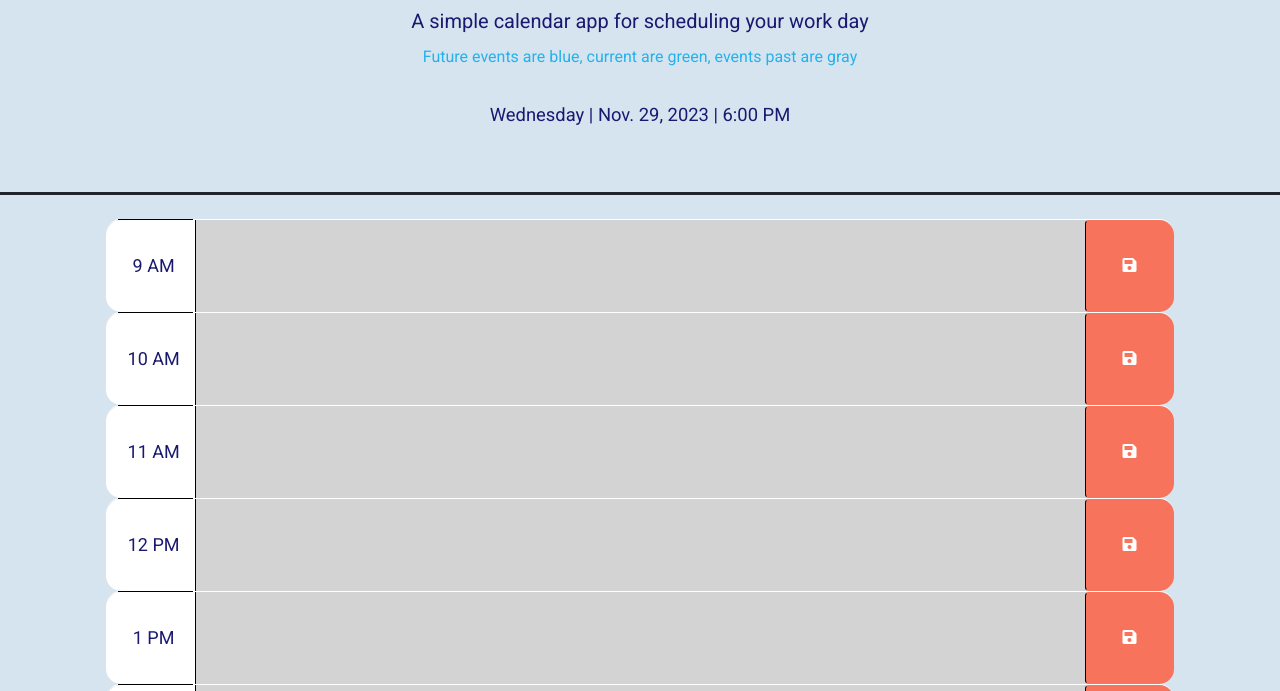
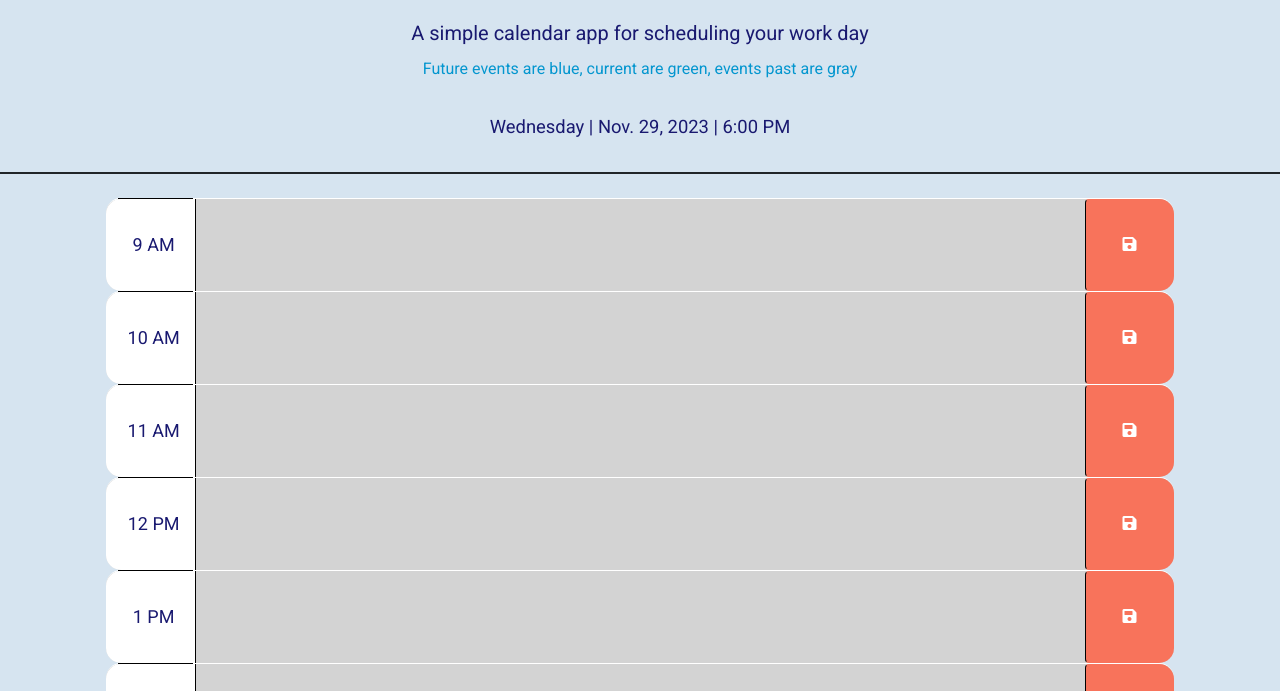
Before and after one commit to CookingMeister/Work-day-Calendar, a plain HTML site: page index.html in a window 1280 px wide. Both pictures are taken after a click on the button 1129 px from the left and 375 px from the top of the page. Shown: the part 109-800 px from the top of the page. Drawn offline with nearby package versions, Linux system fonts and the light colour scheme.

Commit message:
title styling

```diff
--- a/index.html
+++ b/index.html
@@ -25,10 +25,10 @@
   <body>
     <!-- Heading Section -->
 
-    <header class="p-5 mb-4 border-3 border-bottom border-dark text-center">
+    <header class="p-5 pb-3 mb-4 border-2 border-bottom border-dark text-center">
       <h1 class="display-5">Work Day Scheduler</h1>
-      <p class="px-5 pt-1 h5">A simple calendar app for scheduling your work day</p>
-      <p class="px-5 pt-1 light">Future events are blue, current are green, events past are gray</p>
+      <p class="px-5 pt-3 h5">A simple calendar app for scheduling your work day</p>
+      <p class="px-5 pt-1 lightBlue">Future events are blue, current are green, events past are gray</p>
       <p id="currentDay" class="pt-3"></p>
     </header>
     <div class="container-lg px-5">
--- a/script.js
+++ b/script.js
@@ -7,11 +7,12 @@ $(window).on("DOMContentLoaded", () => {
       .css("font-size", "115%")
       .text(today.format("dddd | MMM. D, YYYY | h:mm A"));
   }
+
+  // Update date and time every second
   setInterval(updateDateTime, 1000);
 
-  // assigns a styling class of past, present or future to each time block
+  // Assign a styling class of past, present or future to each time block
   const currentHour = dayjs().hour();
-
   $(".time-block").each(function () {
     const blockHour = parseInt($(this).attr("id").split("-")[1]);
 
@@ -25,54 +26,51 @@ $(window).on("DOMContentLoaded", () => {
       $(this).addClass("future"); // blue
     }
   });
+
   // Save button event listener
   $(".saveBtn").on("click", function () {
     $(this).attr("disabled", true);
+
     const $icon = $(this).find(".fas");
 
     $icon.addClass("fa-pulse");
 
-    setTimeout(function(){
+    setTimeout(function () {
       $(".saveBtn").attr("disabled", false);
       $icon.removeClass("fa-pulse");
-
     }, 2000);
 
-
-    var newP = $("<p>");
-
-    // add content
+    let newP = $("<p>");
+    // Add content
     let html = '<div class="text-center">';
-    html += "<em>-- You\'ve saved your event details!</em>";
-    html += "<i class='fas fa-check' style='color: #13c940;'></i>"
+    html += "<em>-- You saved your event details!</em>";
+    html += "<i class='fas fa-check' style='color: #13c940;'></i>";
     html += "</div>";
     newP.html(html);
-    // select existing div
-    var currentDiv = $(".container-lg");
 
-    // insert new div before existing div
+    const currentDiv = $(".container-lg");
     newP.insertBefore(currentDiv);
+
     setTimeout(function () {
-      // remove div after 2 seconds
+      // Remove div after 2 seconds
       newP.remove();
     }, 2000);
 
     let events = JSON.parse(localStorage.getItem("events")) || [];
-    // set values
+    // Set values
     let hour = this.parentNode.id;
-    console.log(hour);
     let text = $(this).prev().val();
-    console.log(text);
-    // populate object array with 'hour' as the key and 'text' as the value
+    // Populate object array with 'hour' as the key and 'text' as the value
     events.push({
       [hour]: text,
     });
-    // set
+    // Set
     localStorage.setItem("events", JSON.stringify(events));
   });
-  // load
+
+  // Load
   let events = JSON.parse(localStorage.getItem("events"));
-  // event details automatically populated into corresponding textareas
+  // Event details automatically populated into corresponding textareas
   if (events) {
     events.forEach((event) => {
       let key = Object.keys(event);
--- a/style.css
+++ b/style.css
@@ -5,9 +5,8 @@ body {
   color: midnightblue;
 }
 
-.light {
-
- color: #25b1e9;
+.lightBlue {
+ color: #0496cf;
 }
 
 textarea {
```
